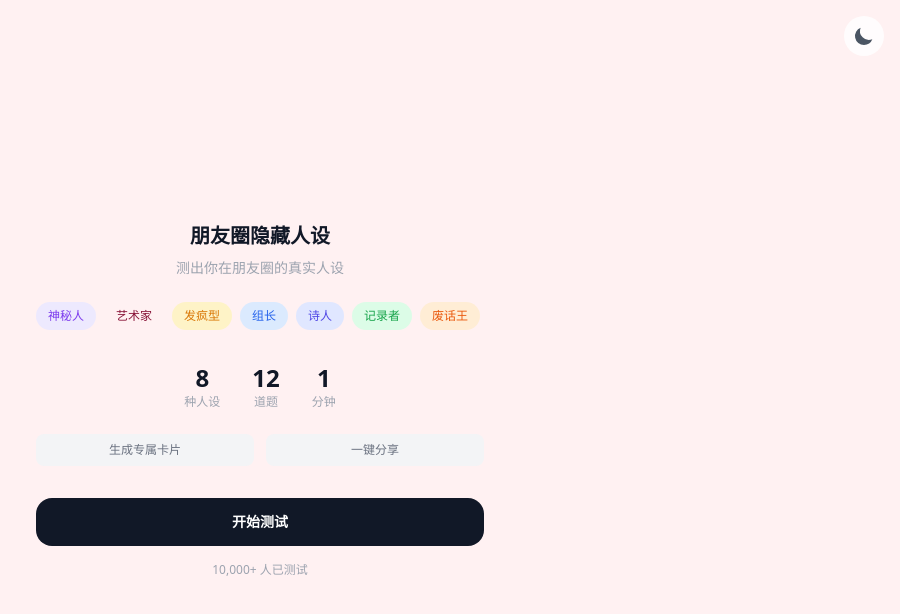
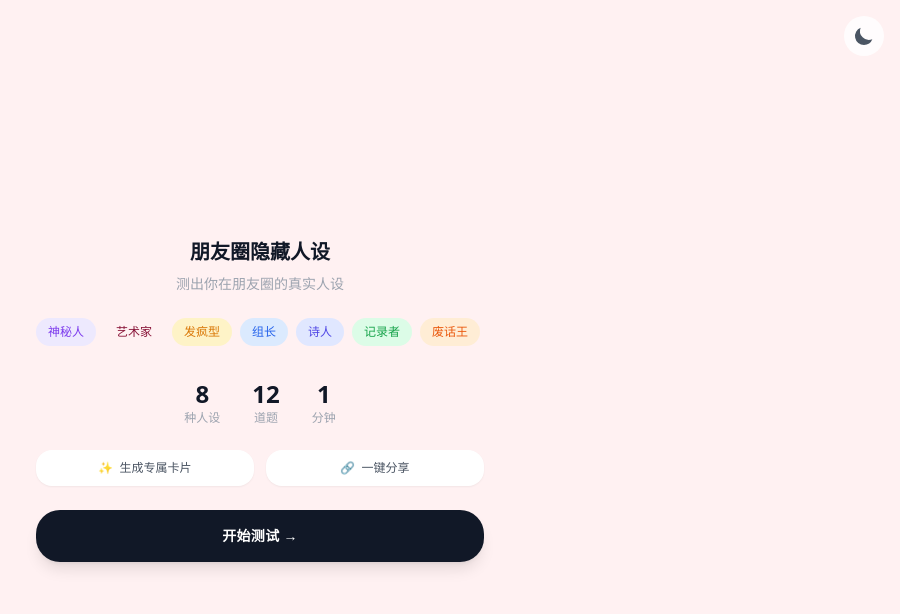
Before and after one commit to mybookstores/quiz-site, a Next.js app: page /quiz-site/ in a window 1280 px wide. Shown: the top 614 px of the page, without its empty margins (380-1280 px from the left). Built offline with nearby package versions, Linux system fonts and the light colour scheme.

Commit message:
fix: 优化保存图片背景和首页样式
- 保存图片添加粉渐变背景色
- 功能按钮添加图标和阴影效果
- 开始按钮加大圆角和阴影
- 删除底部10000+人测试字样

```diff
--- a/src/app/page.tsx
+++ b/src/app/page.tsx
@@ -268,19 +268,20 @@ export default function Home() {
           </div>
 
           {/* 功能亮点 */}
-          <div className="flex gap-3 mb-8">
+          <div className="flex gap-3 mb-6">
             {[
-              { label: "生成专属卡片" },
-              { label: "一键分享" },
+              { label: "生成专属卡片", icon: "✨" },
+              { label: "一键分享", icon: "🔗" },
             ].map((item, i) => (
               <div
                 key={i}
                 className={clsx(
-                  "flex-1 text-center py-2 rounded-lg text-xs font-medium",
-                  isDarkMode ? "bg-gray-800/60 text-gray-400" : "bg-gray-100 text-gray-500"
+                  "flex-1 flex items-center justify-center gap-1.5 py-2.5 rounded-xl text-xs font-medium",
+                  isDarkMode ? "bg-gray-800/60 text-gray-300" : "bg-white text-gray-600 shadow-sm"
                 )}
               >
-                {item.label}
+                <span>{item.icon}</span>
+                <span>{item.label}</span>
               </div>
             ))}
           </div>
@@ -289,22 +290,14 @@ export default function Home() {
           <button
             onClick={handleStart}
             className={clsx(
-              "w-full py-3.5 rounded-xl font-semibold text-sm transition-all duration-200",
+              "w-full py-4 rounded-2xl font-bold text-sm tracking-wide transition-all duration-200 shadow-lg",
               isDarkMode
                 ? "bg-white text-gray-900 hover:bg-gray-100"
-                : "bg-gray-900 text-white hover:bg-gray-800"
+                : "bg-gray-900 text-white hover:bg-gray-800 hover:shadow-xl"
             )}
           >
-            开始测试
+            开始测试 →
           </button>
-
-          {/* 底部 */}
-          <p className={clsx(
-            "text-center mt-4 text-xs",
-            isDarkMode ? "text-gray-600" : "text-gray-400"
-          )}>
-            10,000+ 人已测试
-          </p>
         </div>
       )}
 
--- a/src/components/ShareCard.tsx
+++ b/src/components/ShareCard.tsx
@@ -79,7 +79,7 @@ export default function ShareCard({ result, percentage }: ShareCardProps) {
           left: 0,
           top: 0,
           width: "320px",
-          backgroundColor: "#ffffff",
+          background: "linear-gradient(135deg, #fff1f2 0%, #fce7f3 50%, #fdf2f8 100%)",
           fontFamily: "system-ui, -apple-system, 'PingFang SC', sans-serif",
           padding: "20px",
           boxSizing: "border-box",
```
